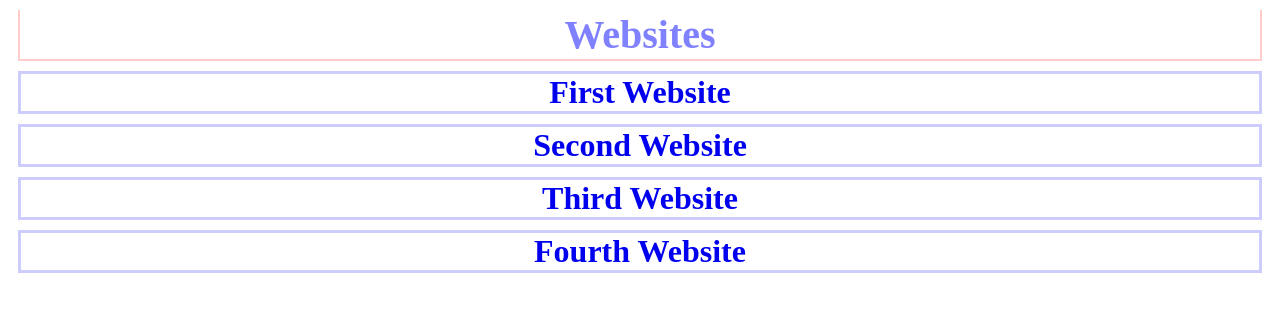
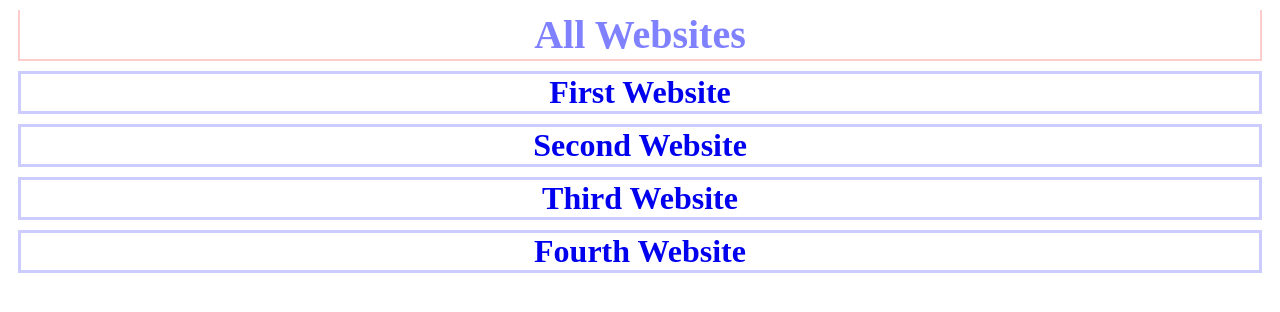
Before and after one commit to GA00A-V/Websites-Templates, a plain HTML site: page index.html in a window 1280 px wide. Drawn offline with Linux system fonts and the light colour scheme.

Commit message:
Updating headings

```diff
--- a/index.html
+++ b/index.html
@@ -5,7 +5,7 @@
     <link href="favicon.ico" rel="icon">
     </head>
     <body>
-        <h1>Websites</h1>
+        <h1>All Websites</h1>
     <a href="first/index.html"><h1>First Website</h1></a>
     <a href="second/index.html"><h1>Second Website</h1></a>
     <a href="third/index.html"><h1>Third Website</h1></a>
```
